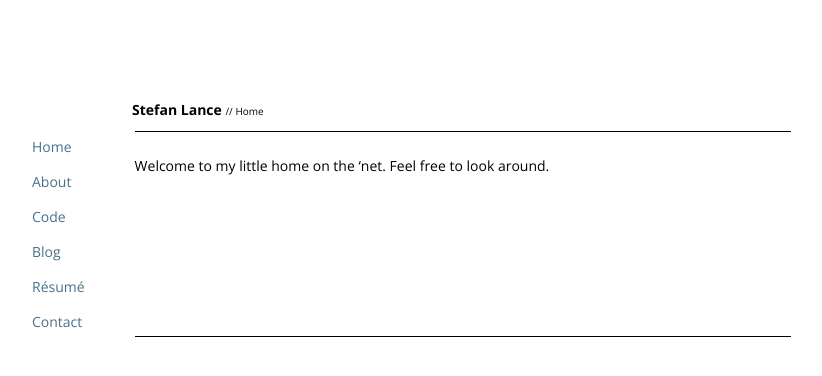
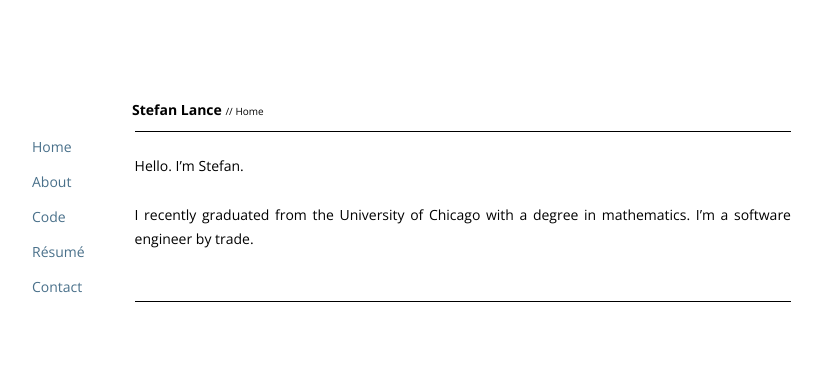
Before and after one commit to smlance/stefanlance.com, a Jekyll site: the page built from index.md, in a window 1280 px wide. Shown: the top 376 px of the page, without its empty margins (249-1071 px from the left). Built offline with Jekyll 4.4.1, drawn with Linux system fonts in a browser that asks for light colours.

Commit message:
Keep things simple

```diff
--- a/_layouts/page.html
+++ b/_layouts/page.html
@@ -41,7 +41,6 @@
 	  <li><a href="/">Home</a></li>
 	  <li><a href="/about">About</a></li>
 	  <li><a href="http://github.com/smlance">Code</a></li>
-	  <li><a href="/blog">Blog</a></li>
 	  <li><a href="/Stefan_Lance_resume.pdf">R&eacute;sum&eacute;</a></li>
 	  <li><a href="/contact">Contact</a></li>
 	</nav>
--- a/index.md
+++ b/index.md
@@ -4,4 +4,6 @@ permalink: /
 title: Home
 ---
 
-Welcome to my little home on the 'net. Feel free to look around.
+Hello. I'm Stefan.
+
+I recently graduated from the University of Chicago with a degree in mathematics. I'm a software engineer by trade.
```
Also changed, not shown: about/index.md (deleted, +0 -9 lines), blog/index.md (deleted, +0 -21 lines).
